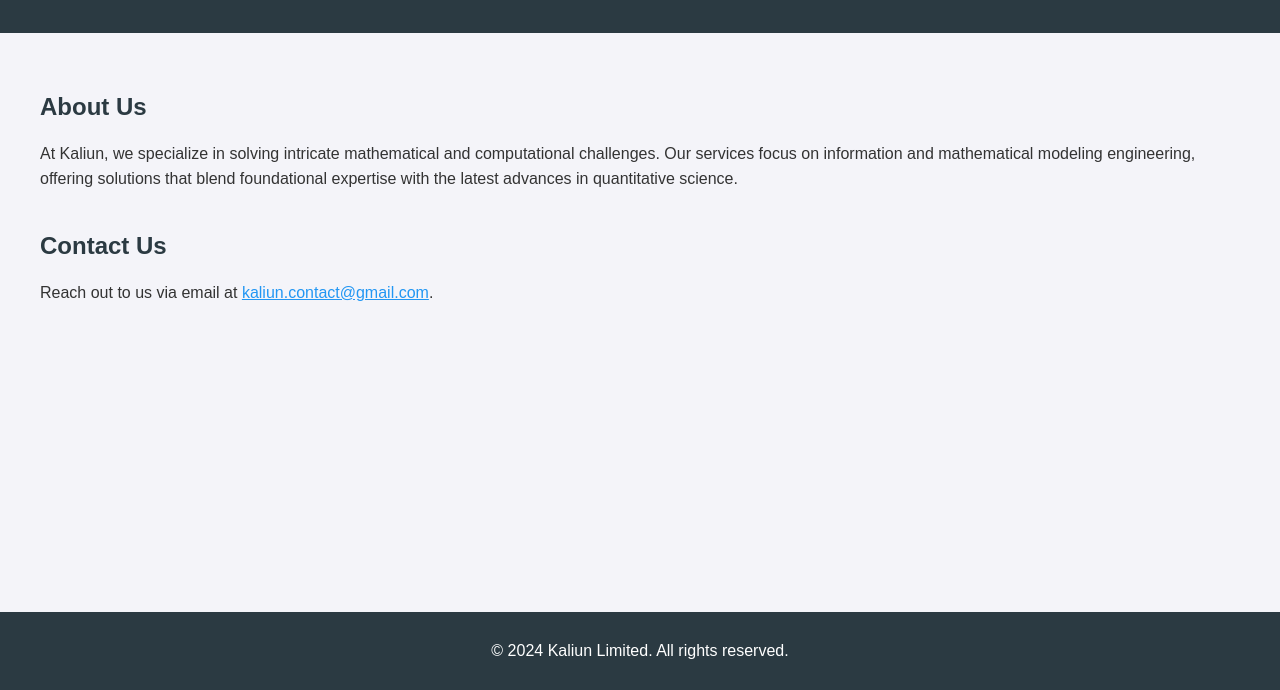
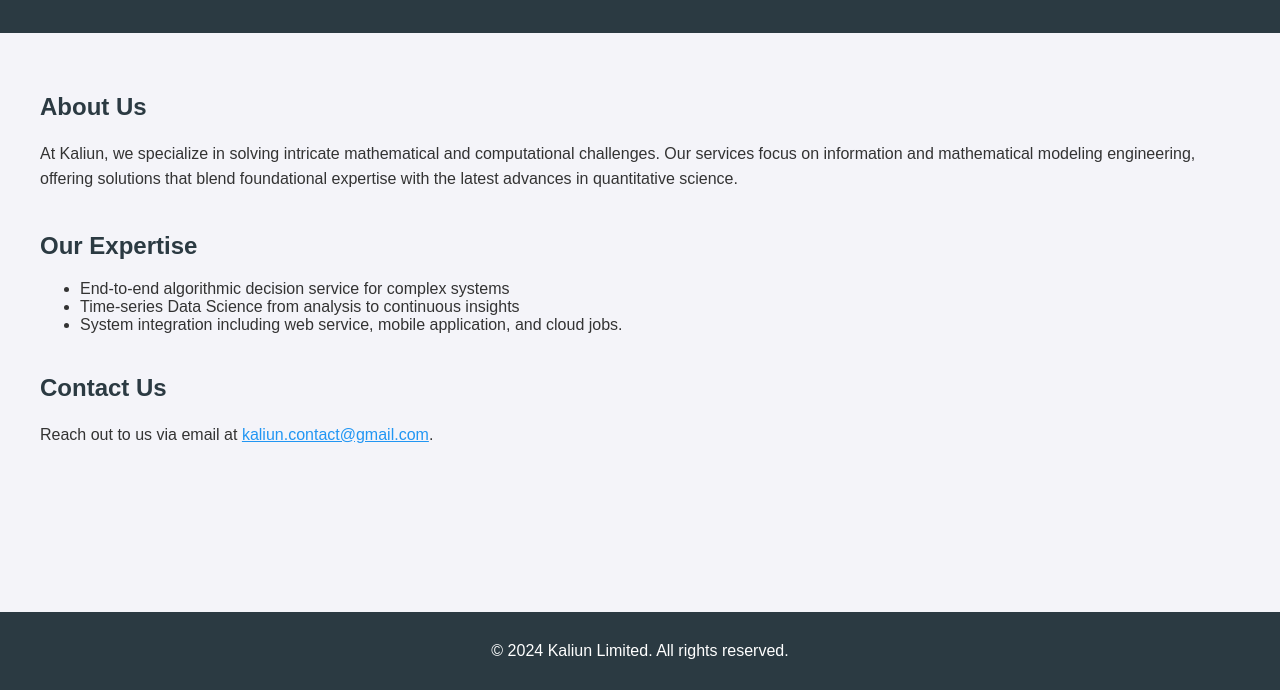
Before and after one commit to kaliun-limited/kaliun-limited.github.io, a plain HTML site: page index.html in a window 1280 px wide. Shown: the part 110-800 px from the top of the page. Drawn offline with Linux system fonts and the light colour scheme.

Commit message:
Update index.html

```diff
--- a/index.html
+++ b/index.html
@@ -66,16 +66,14 @@
         </p>
     </section>
 
-<!--     <section>
-        <h2>Our Services</h2>
+    <section>
+        <h2>Our Expertise</h2>
         <ul>
-            <li>Mathematical Modeling for Financial Engineering</li>
-            <li>Algorithm Development for Complex Systems</li>
-            <li>Data Analysis and Predictive Modeling</li>
-            <li>Consulting on Advanced Computational Solutions</li>
-            <li>Custom Software Development for Specific Needs</li>
+            <li>End-to-end algorithmic decision service for complex systems</li>
+            <li>Time-series Data Science from analysis to continuous insights</li>
+            <li>System integration including web service, mobile application, and cloud jobs.</li>
         </ul>
-    </section> -->
+    </section>
 
     <section>
         <h2>Contact Us</h2>
```
